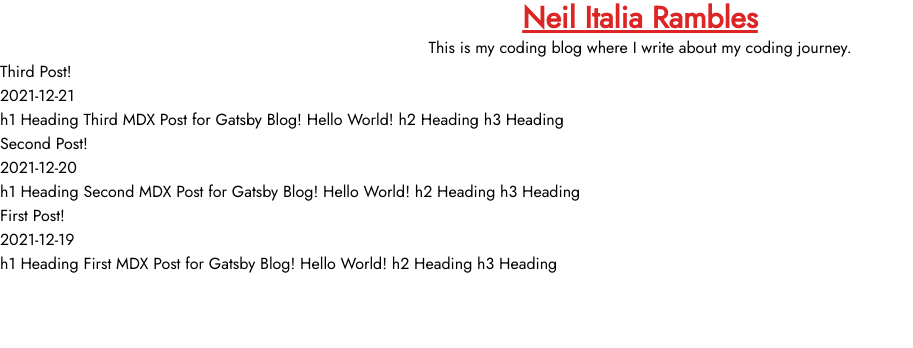
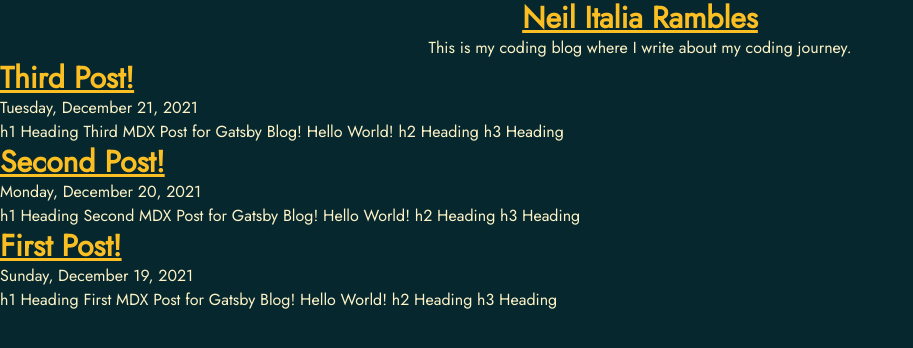
Before and after one commit to neilitalia/blog, a Gatsby site: page / in a window 1280 px wide. Shown: the whole page, without its empty margins (0-913 px from the left). Built offline with nearby package versions, Linux system fonts and the light colour scheme; Gatsby itself is replaced by a stand-in of ours.

Commit message:
:lipstick: style home page

```diff
--- a/src/pages/index.jsx
+++ b/src/pages/index.jsx
@@ -1,6 +1,5 @@
 import React from "react"
 import { graphql, Link } from "gatsby"
-import "../styles/index.css"
 
 export const query = graphql`
   query SITE_INDEX_QUERY {
@@ -19,7 +18,7 @@
         excerpt(pruneLength: 250)
         frontmatter {
           title
-          date
+          date(formatString: "dddd, MMMM DD, YYYY", locale: "en-US")
         }
         fields {
           slug
@@ -31,23 +30,23 @@
 
 const Home = ({ data }) => {
   return (
-    <div className="flex flex-col">
+    <div className="flex flex-col bg-darkTeal text-amber-100 min-h-screen">
       <header className="flex flex-col justify-center items-center">
-        <h1 className="text-3xl font-bold underline text-red-600">{data.site.siteMetadata.title}</h1>
+        <h1 className="text-3xl font-bold underline text-amber-400">{data.site.siteMetadata.title}</h1>
         <p>{data.site.siteMetadata.description}</p>
       </header>
 
-      <div>
+      <main>
         {data.allMdx.nodes.map(({ excerpt, frontmatter, fields }) => (
           <div>
             <Link to={fields.slug}>
-              <h1>{frontmatter.title}</h1>
+              <h2 className="text-3xl font-bold underline text-amber-400">{frontmatter.title}</h2>
             </Link>
             <p>{frontmatter.date}</p>
             <p>{excerpt}</p>
           </div>
         ))}
-      </div>
+      </main>
     </div>
   )
 }
```
Also changed, not shown: src/styles/index.css.
